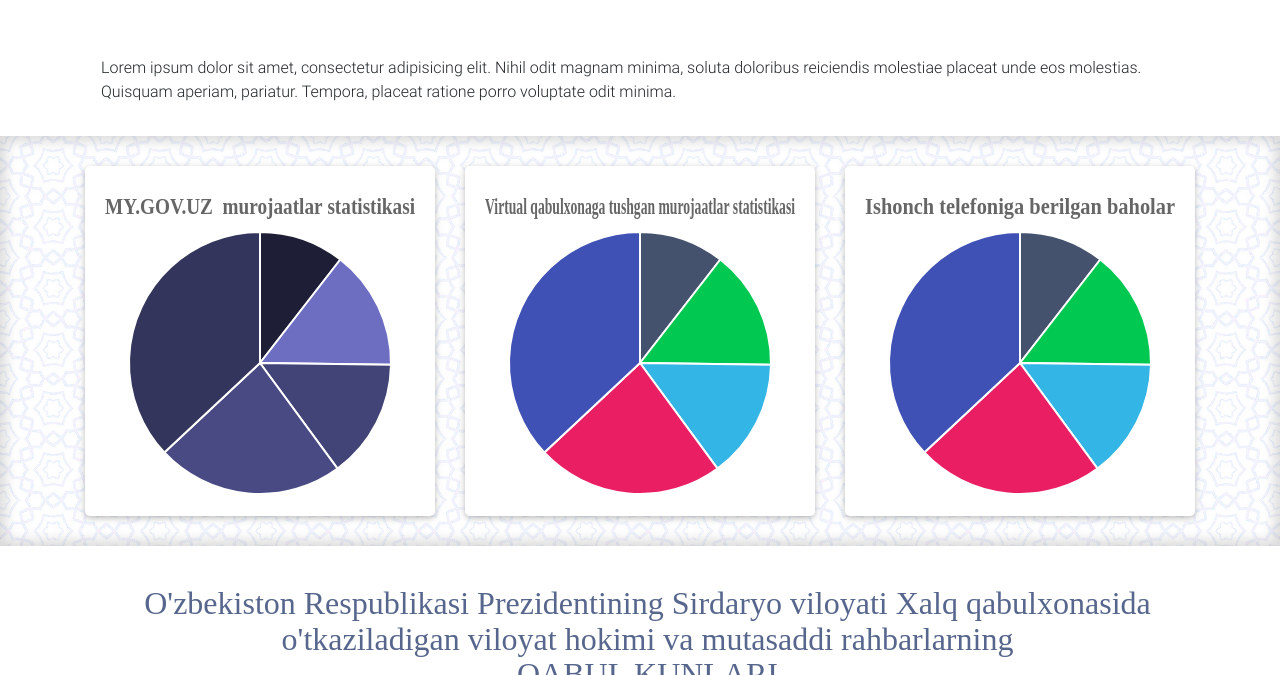
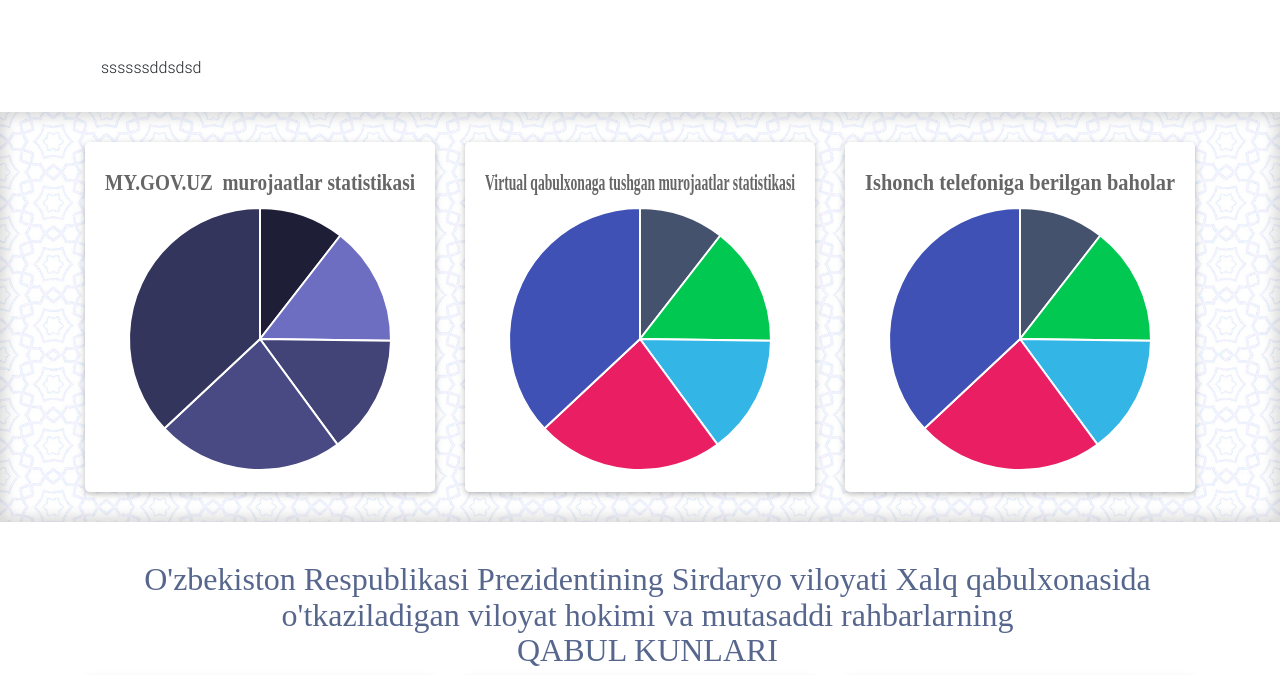
Before and after one commit to dasturchiuz/youngsoftwp, a plain HTML site: page index2.html in a window 1280 px wide. Shown: the part 2197-2872 px from the top of the page. Drawn offline with Linux system fonts and the light colour scheme; a web font is replaced by a local one.

Commit message:
5 sentyabr 21-01

```diff
--- a/index2.html
+++ b/index2.html
@@ -706,9 +706,7 @@
             <div class="tab-pane fade in show active" id="panel11" role="tabpanel">
                 <br>
 
-                <p>Lorem ipsum dolor sit amet, consectetur adipisicing elit. Nihil odit magnam minima, soluta doloribus
-                    reiciendis molestiae placeat unde eos molestias. Quisquam aperiam, pariatur. Tempora, placeat ratione
-                    porro voluptate odit minima.</p>
+                <p>ssssssddsdsd</p>
 
             </div>
             <!--/.Panel 1-->
```
